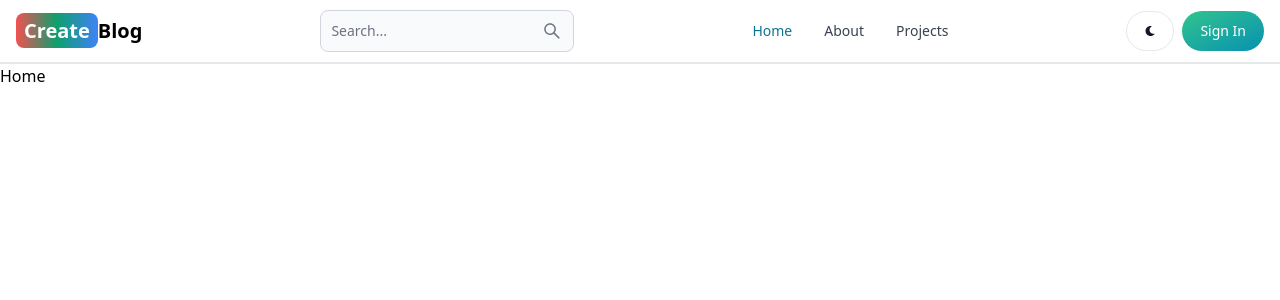
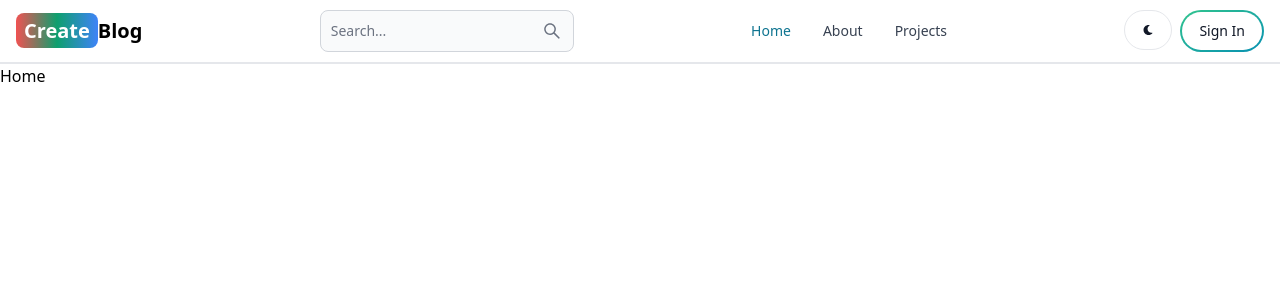
Before and after one commit to balakumar-arjunan/MERN-Blog-APP, a React (Vite) app in the folder client/: page / in a window 1280 px wide. Shown: the top 300 px of the page. Built offline with nearby package versions, Linux system fonts and the light colour scheme.

Commit message:
Header section button style

```diff
--- a/client/src/components/Header.jsx
+++ b/client/src/components/Header.jsx
@@ -36,7 +36,7 @@ const Header = () => {
           <FaMoon />
         </Button>
         <Link to="/sign-in">
-          <Button gradientDuoTone="greenToBlue" pill>
+          <Button gradientDuoTone="greenToBlue" pill outline>
             Sign In
           </Button>
         </Link>
```
